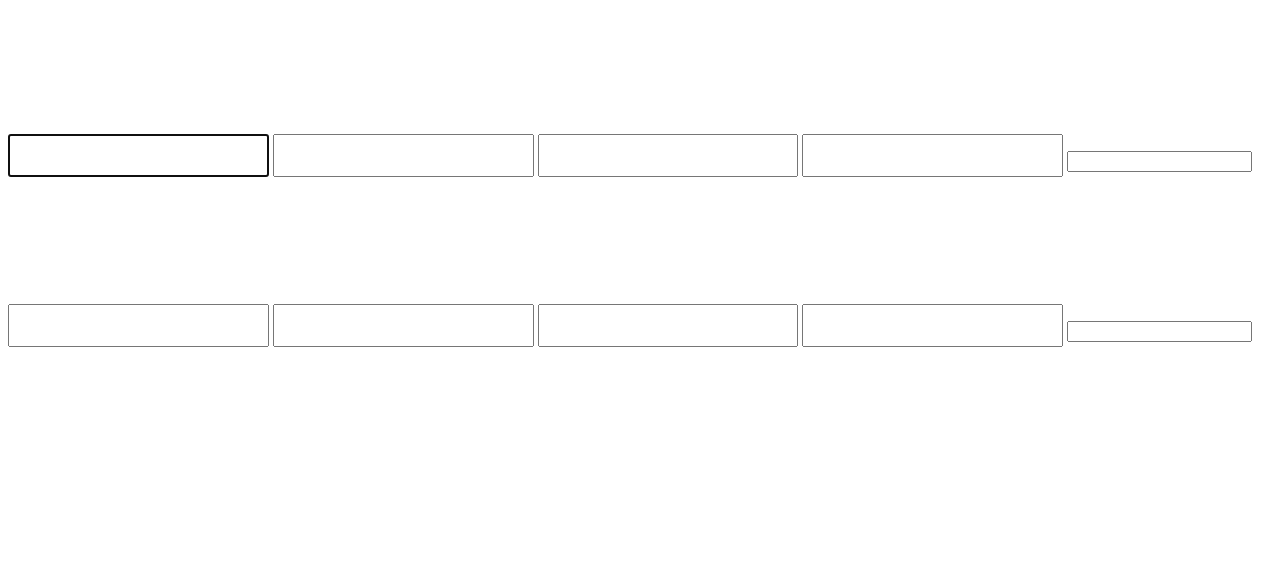
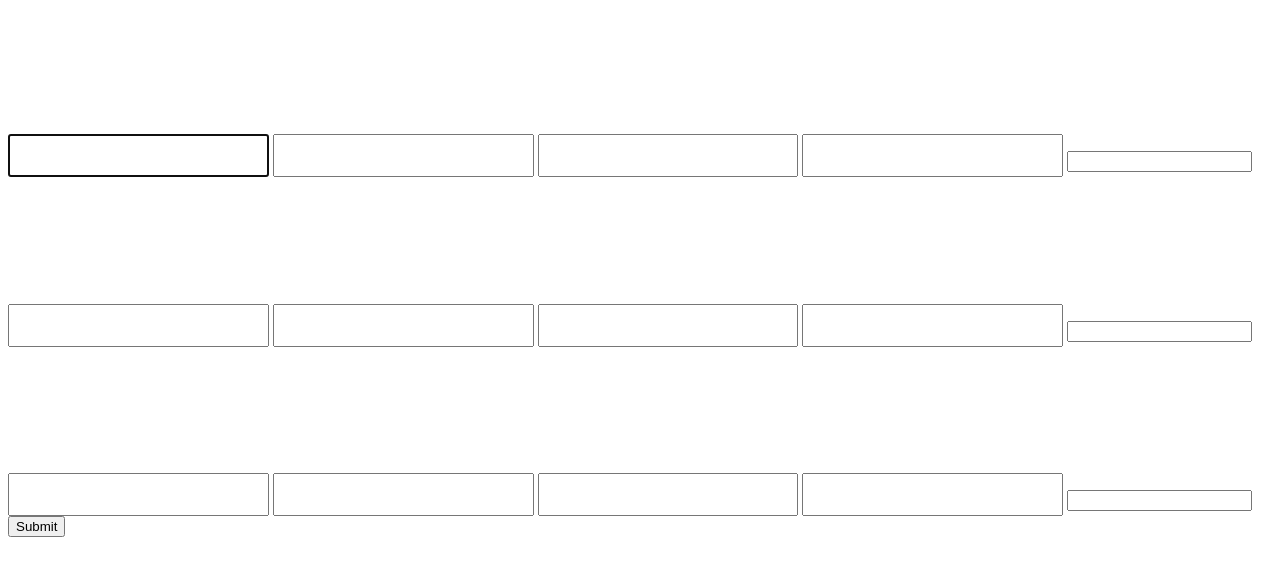
Before and after one commit to y-kosuge/y-kosuge.github.io, a plain HTML site: page number-field-test/index.html in a window 1280 px wide. Drawn offline with nearby package versions, Linux system fonts and the light colour scheme.

Commit message:
Update index.html

```diff
--- a/number-field-test/index.html
+++ b/number-field-test/index.html
@@ -39,5 +39,13 @@
     <input type="password" required>
     <input type="submit" style="display:none;">
   </form>
+  <form action="./index.html">
+    <input type="tel" class="piece" required maxlength="4">
+    <input type="tel" class="piece" required maxlength="4">
+    <input type="tel" class="piece" required maxlength="4">
+    <input type="tel" class="piece" required maxlength="4">
+    <input type="password" required>
+    <input type="submit">
+  </form>
 </body>
 </html>
```
